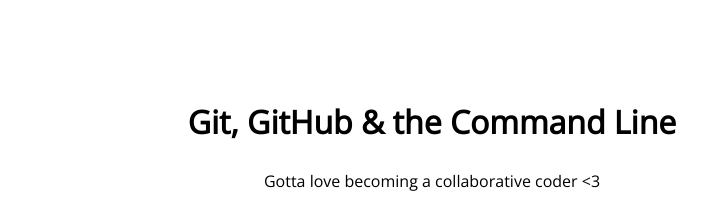
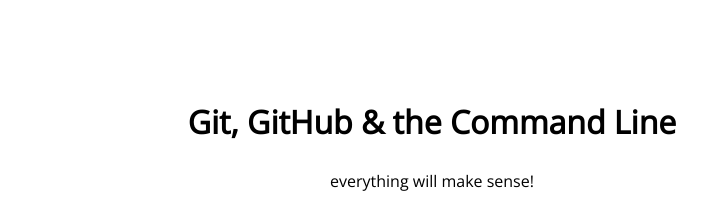
Before and after one commit to haleyeelaine/105-project, a plain HTML site: page index.html in a window 1280 px wide. Shown: the top 205 px of the page, without its empty margins (208-915 px from the left). Drawn offline with nearby package versions, Linux system fonts and the light colour scheme.

Commit message:
changed p message

```diff
--- a/index.html
+++ b/index.html
@@ -9,7 +9,7 @@
 <body>
 	<section>
 		<h1>Git, GitHub & the Command Line</h1>
-		<p>Gotta love becoming a collaborative coder <3</p>
+		<p>everything will make sense!</p>
 		<img src="img/happy-blue-robot.png">
 	</section>
 </body>
```
